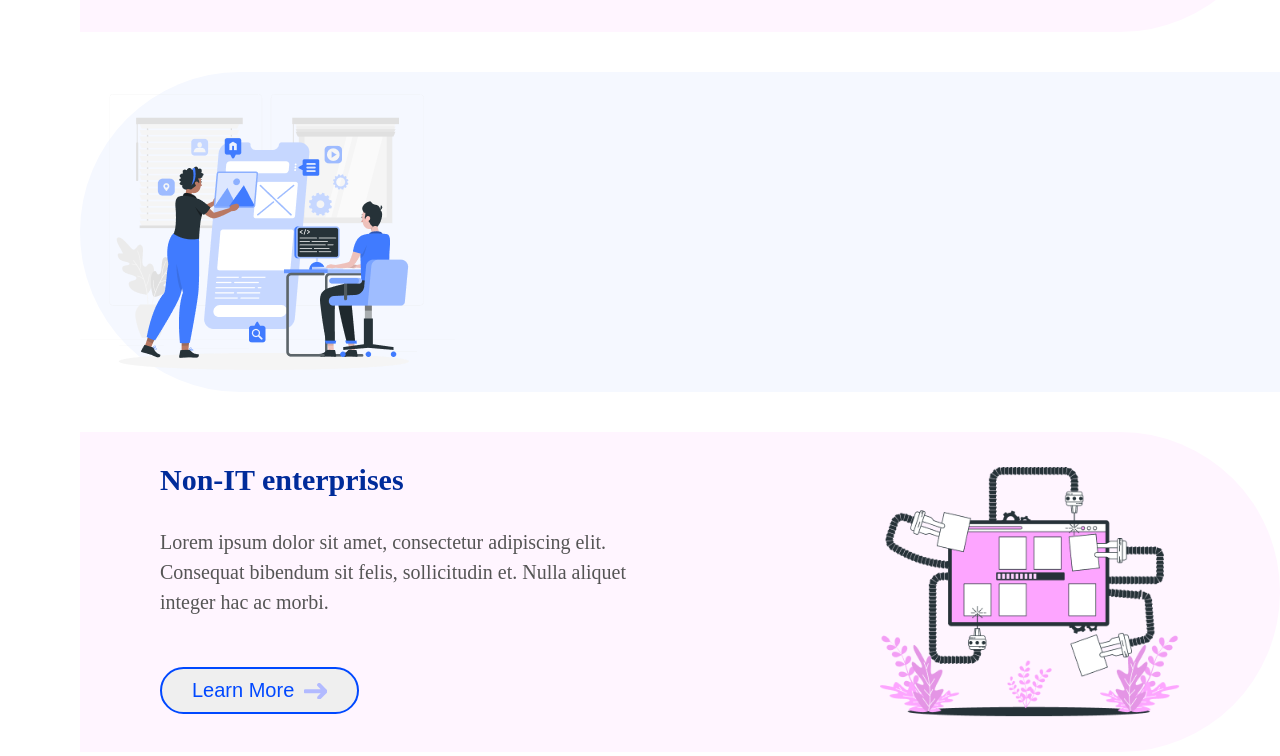
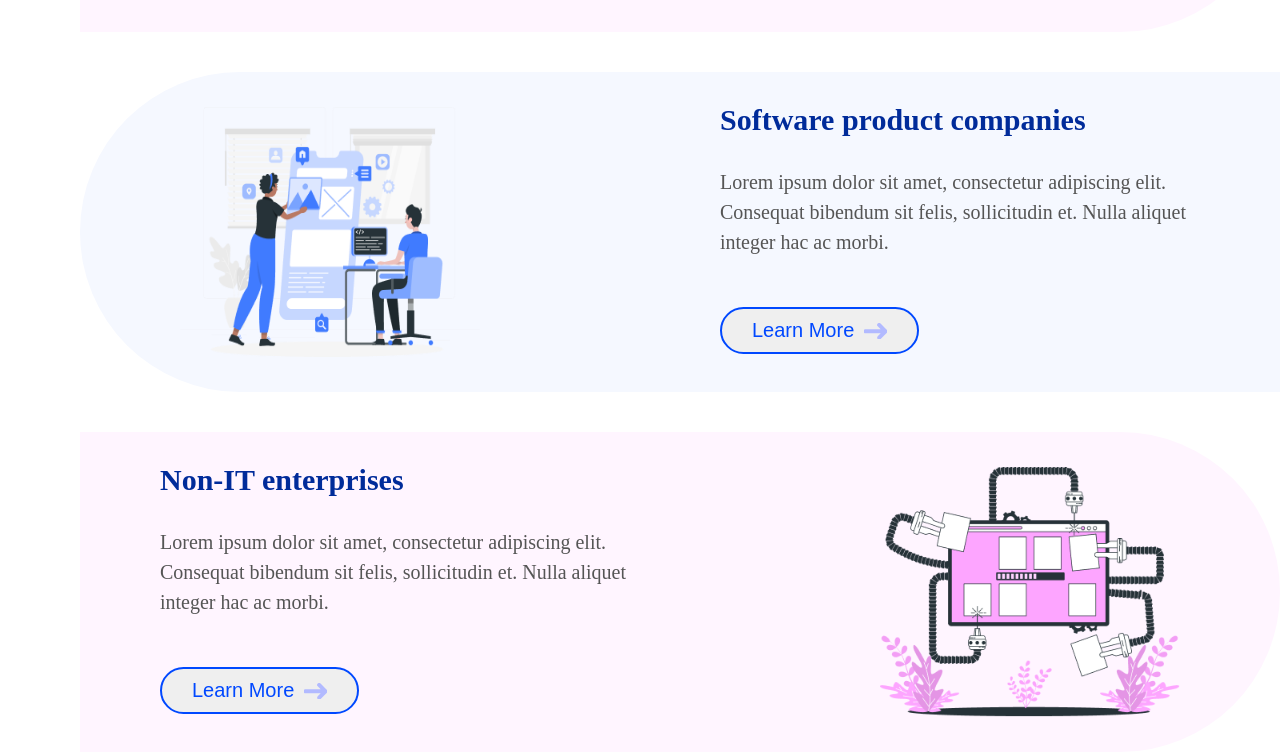
Before and after one commit to PLD908/Landing-Page, a plain HTML site: page index.html in a window 1280 px wide. Shown: the part 1268-2024 px from the top of the page. Drawn offline with Linux system fonts and the light colour scheme.

Commit message:
Adding some code

```diff
--- a/index.html
+++ b/index.html
@@ -61,7 +61,17 @@
             </div>
             <div class="box2">
                 <img src="images/sps.png" alt="sps">
-
+                <div class="text2">
+                    <h3>Software product companies</h3>
+                    <p>Lorem ipsum dolor sit amet, consectetur adipiscing elit.
+                        Consequat bibendum sit felis, sollicitudin et. Nulla aliquet
+                        integer hac ac morbi.</p>
+                    <button type="button">Learn More
+                        <svg xmlns="http://www.w3.org/2000/svg" width="23" height="16" viewBox="0 0 23 16" fill="none">
+                            <path d="M1.50879 7.29694C0.956504 7.29694 0.508789 7.74465 0.508789 8.29694C0.508789 8.84922 0.956504 9.29694 1.50879 9.29694V7.29694ZM22.2159 9.00404C22.6064 8.61352 22.6064 7.98035 22.2159 7.58983L15.8519 1.22587C15.4614 0.835344 14.8282 0.835344 14.4377 1.22587C14.0472 1.61639 14.0472 2.24956 14.4377 2.64008L20.0946 8.29694L14.4377 13.9538C14.0472 14.3443 14.0472 14.9775 14.4377 15.368C14.8282 15.7585 15.4614 15.7585 15.8519 15.368L22.2159 9.00404ZM1.50879 9.29694H21.5088V7.29694H1.50879V9.29694Z" fill="#B2BAFF"/>
+                        </svg>
+                    </button>
+                </div>
             </div>
             <div class="box1">
                 <div class="text">
--- a/style.css
+++ b/style.css
@@ -141,7 +141,7 @@ p{
     justify-content: space-between;
     align-items: center;
 }
-.box1 h3{
+.box1 h3, .box2 h3{
     color: #002B9A;
     font-size: 30px;
     font-weight: 700;
@@ -153,14 +153,14 @@ p{
     left: 80px;
     top: 1px;
 }
-.text p{
+.text p, .text2 p{
     color: #555;
     font-size: 20px;
     font-weight: 400;
     line-height: 30px;
     margin-bottom: 50px;
 }
-.text button{
+.text button, .text2 button{
     border-radius: 100px;
     border: 2px solid #0048FF;
     display: inline-flex;
@@ -172,7 +172,7 @@ p{
     font-size: 20px;
     font-weight: 400;
 }
-.text svg{
+.text svg, .text2 svg{
     stroke-width: 2px;
     stroke: #B2BAFF;
 }
@@ -194,3 +194,15 @@ p{
     justify-content: space-between;
     align-items: center;
 }
+.box2 img{
+    position: absolute;
+    width: 300px;
+    height: 250px;
+    left: 100px;
+}
+.box2 .text2{
+    position: absolute;
+    right: 80px;
+    top: 1px;
+    width: 40%;
+}
```
